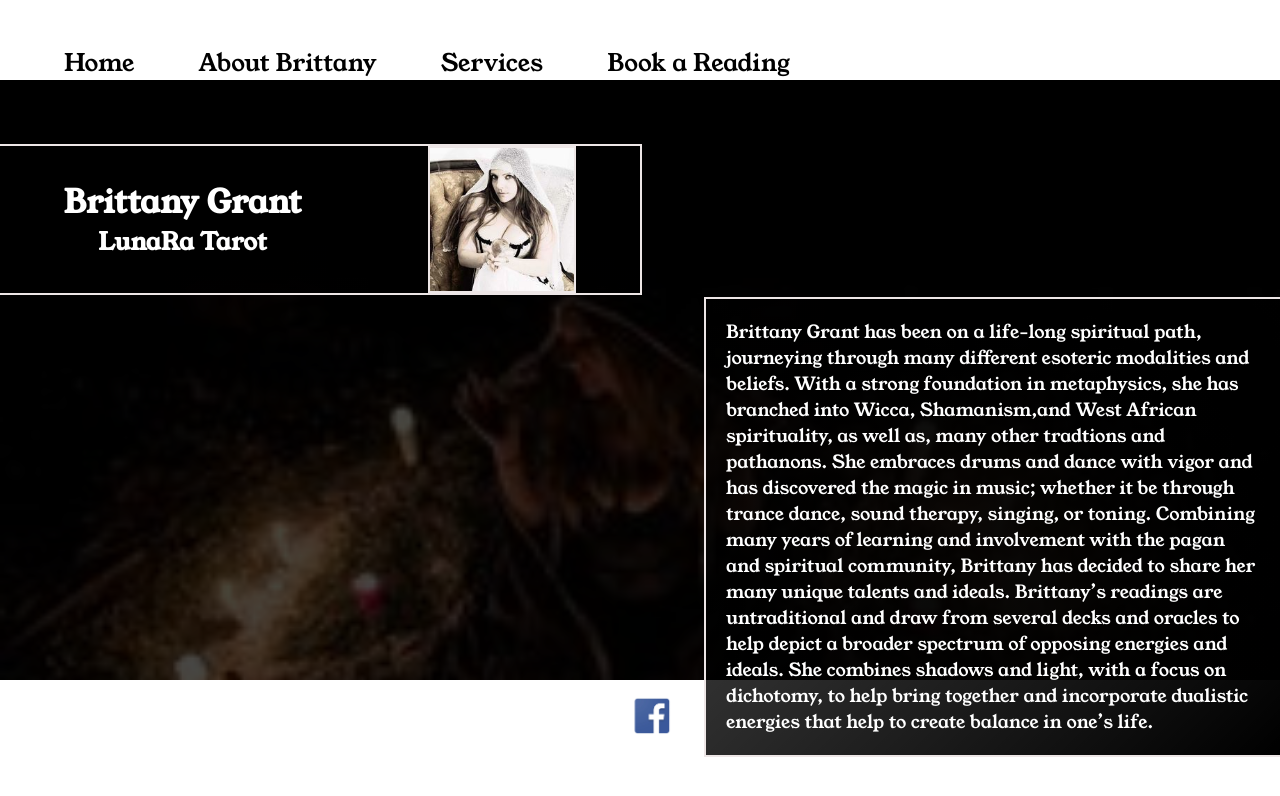
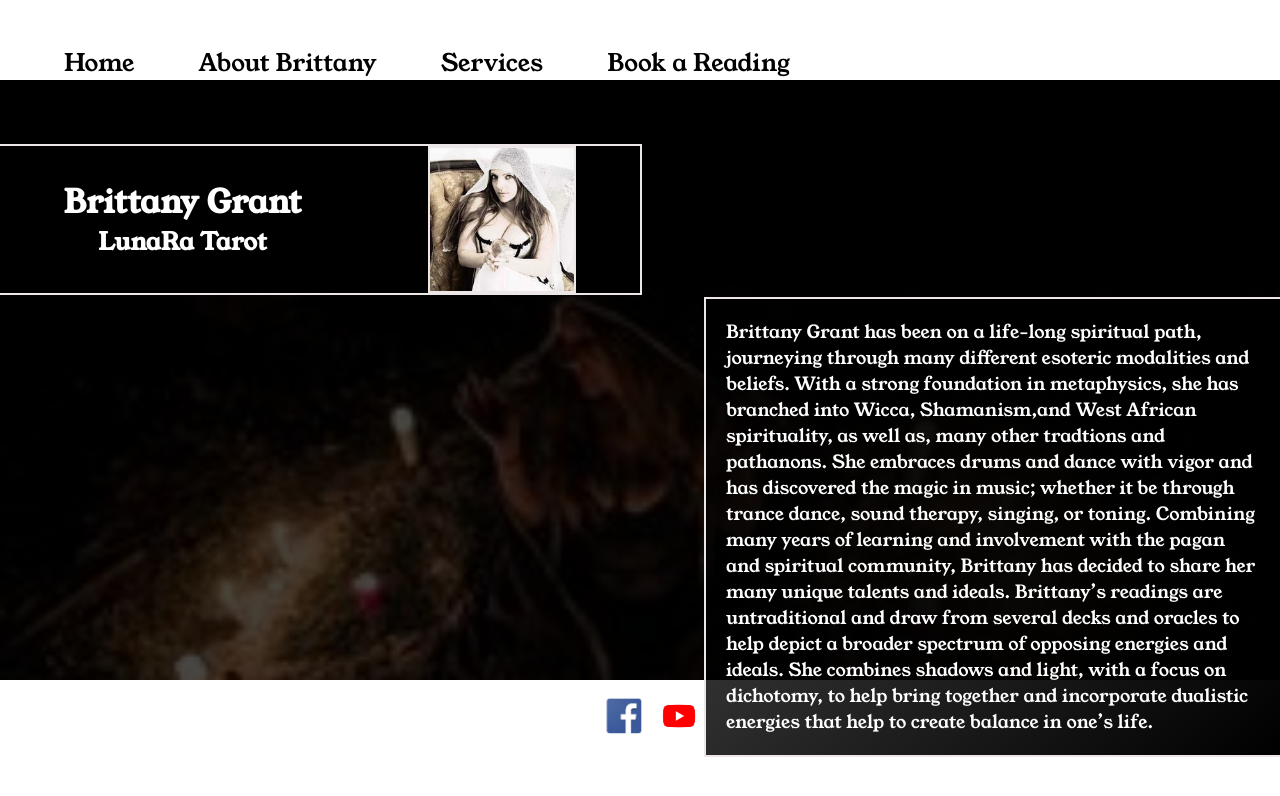
Before and after one commit to liamproche/project-b, a website: page about.html in a window 1280 px wide. Drawn offline with nearby package versions, Linux system fonts and the light colour scheme.

Commit message:
added social to about & book .htmls 10.2.23

```diff
--- a/about.html
+++ b/about.html
@@ -47,6 +47,7 @@
         <section class="link-container">
             <!-- NEW LINKEDIN LOGO -->
             <a href="https://www.facebook.com/profile.php?id=100083318373992" target="_blank"><img src="styles/images/facebook-logo.png"  id="facebook-image" class="link-image"></a>
+            <a href="https://www.youtube.com/@lunaratarotreadings6326" target="_blank"><img src="styles/images/youtube-logo.png"  id="youtube-image" class="link-image"></a>
             <!-- <a href="https://www.linkedin.com/in/liamproche/" target="_blank"><img src="styles/images/black-and-white-linkedin.jpg"  id="linkedin-image" class="link-image"></a>
                 <a href="https://github.com/liamproche" target="_blank"><img src="styles/images/github.png" id="github-image" class="link-image"></a> -->
         </section>
```
Also changed, not shown: contact.html (+1 -0 lines).
